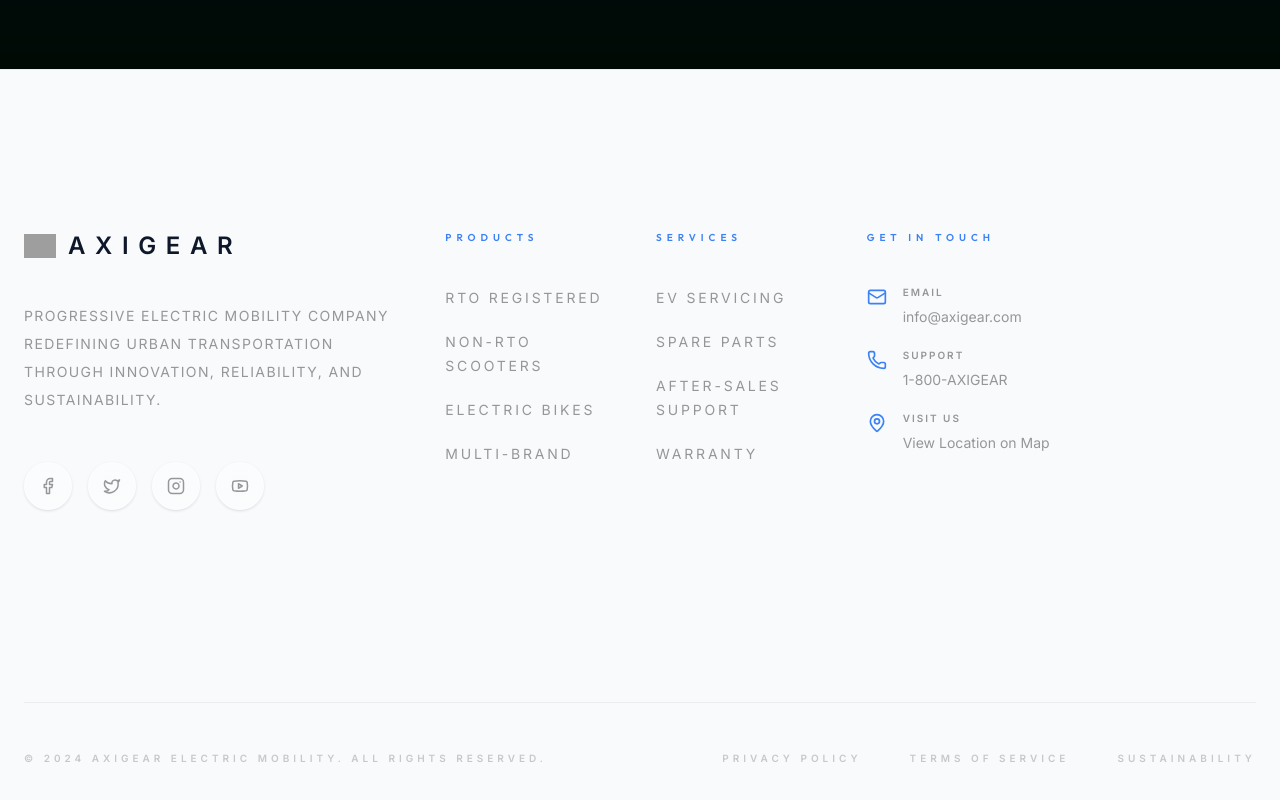
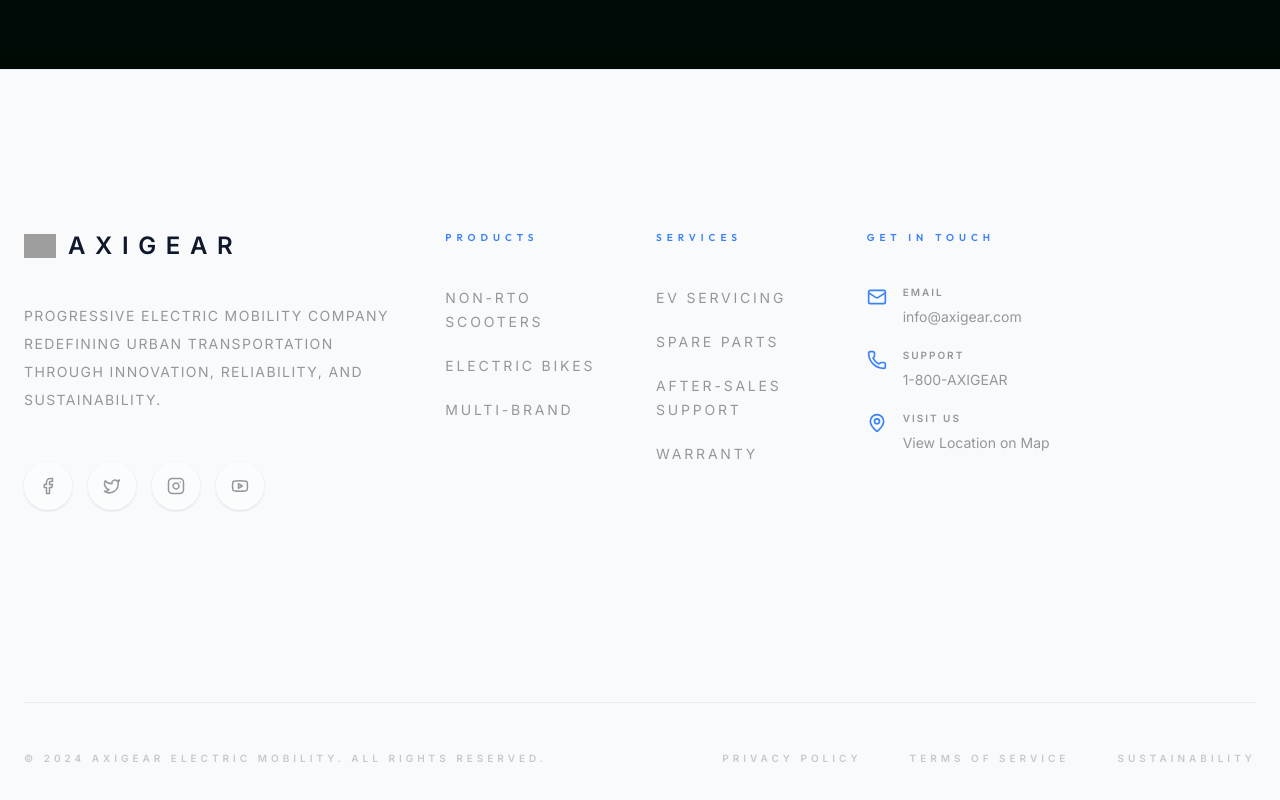
Before and after one commit to KSaiSreeLasya/Axigear, a React (Vite) app: page / in a window 1280 px wide. Shown: the part 10535-11335 px from the top of the page. Built offline with nearby package versions, Linux system fonts and the light colour scheme; no server answers; grey boxes are pictures that could not be loaded.

Commit message:
Remove RTO Registered from footer product links

```diff
--- a/src/components/Footer.tsx
+++ b/src/components/Footer.tsx
@@ -52,7 +52,7 @@ export default function Footer() {
           >
             <h4 className="text-[10px] uppercase tracking-[0.5em] text-brand-cyan font-bold mb-10">Products</h4>
             <ul className="flex flex-col gap-5">
-              {['RTO Registered', 'Non-RTO Scooters', 'Electric Bikes', 'Multi-Brand'].map(item => (
+              {[ 'Non-RTO Scooters', 'Electric Bikes', 'Multi-Brand'].map(item => (
                 <li key={item}>
                   <a href="#" className="text-sm text-black/40 hover:text-brand-cyan transition-colors uppercase tracking-[0.2em] font-medium">{item}</a>
                 </li>
```
